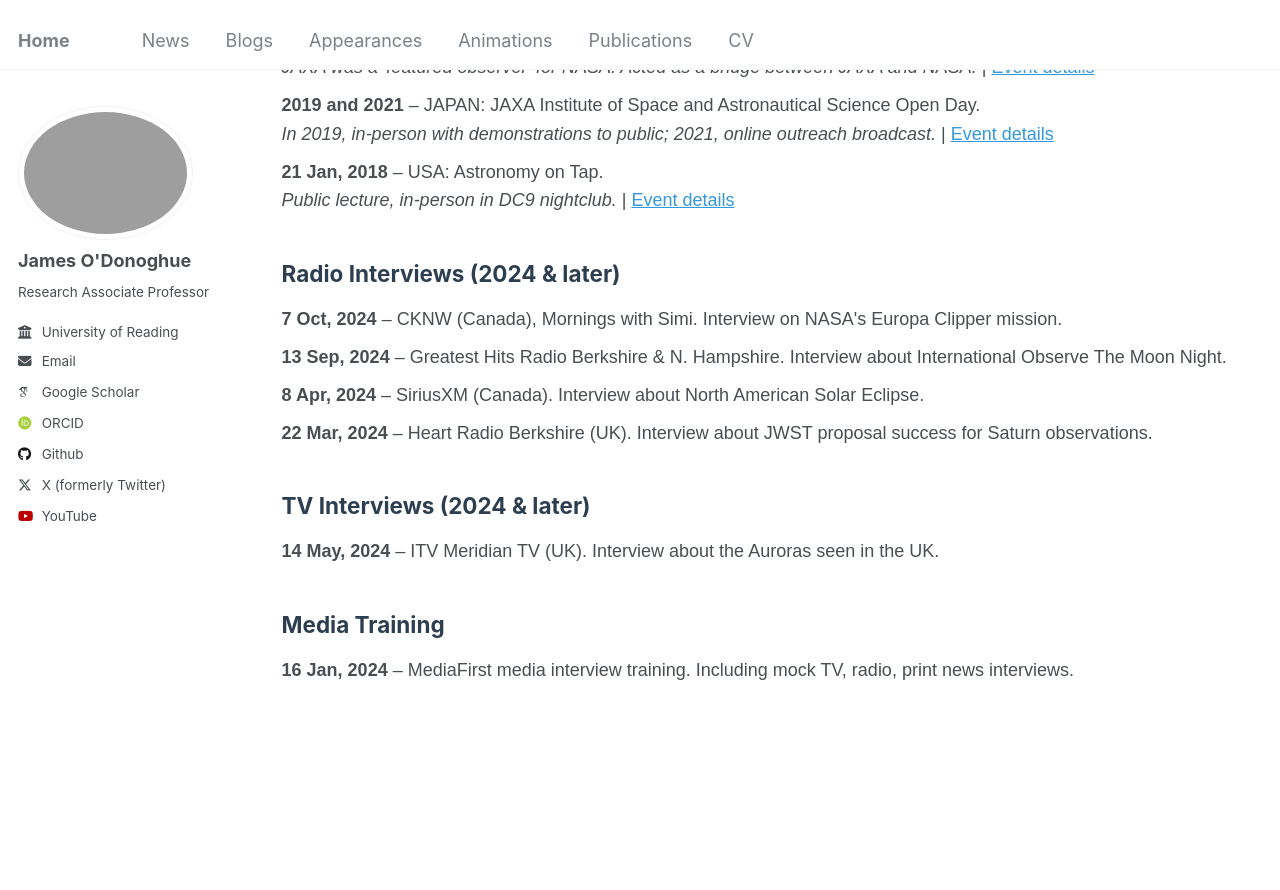
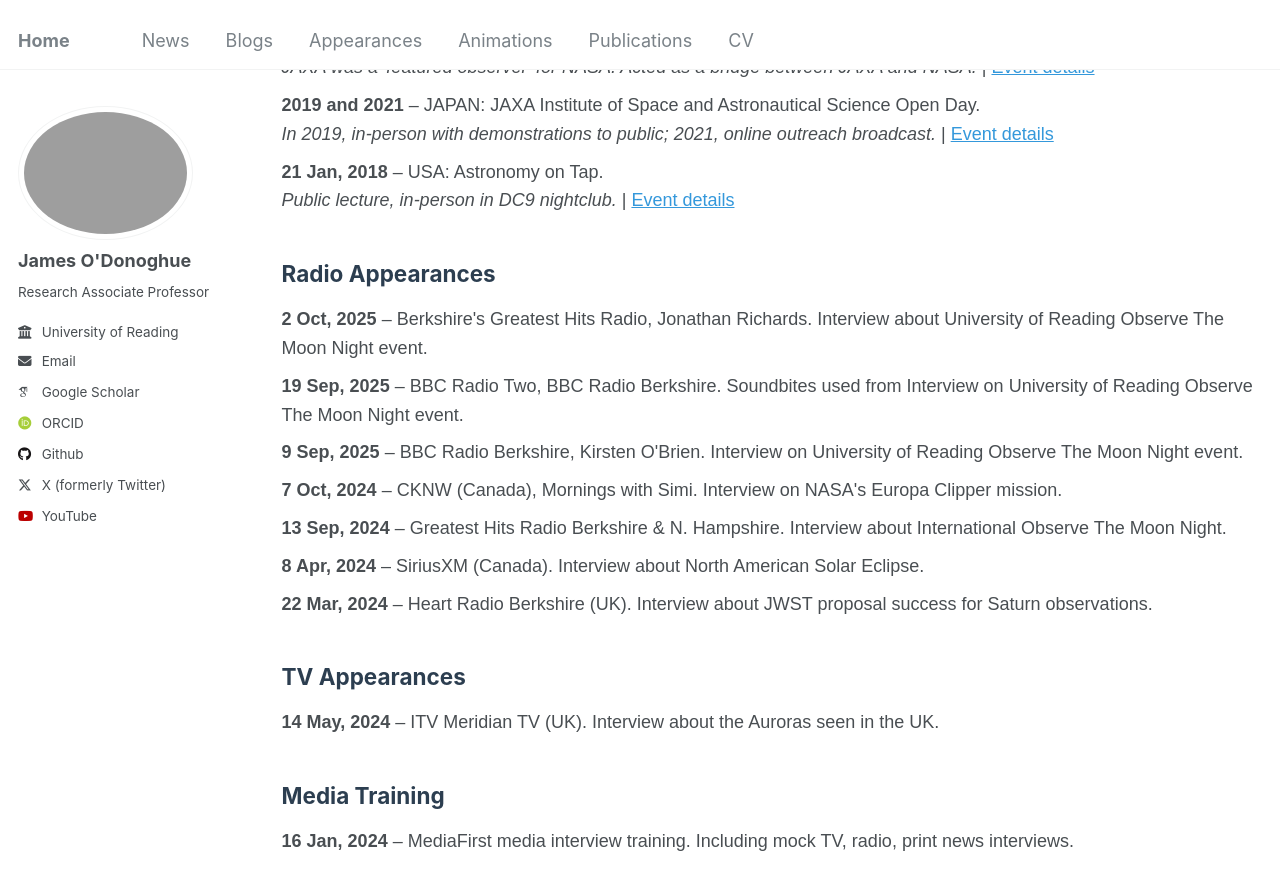
Before and after one commit to odonoghuespace/odonoghuespace.github.io, a Jekyll site: the page built from _pages/appearances.html, in a window 1280 px wide and 900 px high, scrolled down 1375 px. Shown: the top 890 px of the window. Built offline with Jekyll 4.4.1, drawn with Linux system fonts in a browser that asks for light colours; some web fonts are replaced.

Commit message:
Update appearances.html

```diff
--- a/_pages/appearances.html
+++ b/_pages/appearances.html
@@ -149,8 +149,11 @@ author_profile: true
     </div>
 
     <div class="section">
-        <h2>Radio Interviews (2024 & later)</h2>
+        <h2>Radio Appearances</h2>
         <ul>
+            <li><strong>2 Oct, 2025</strong> – Berkshire's Greatest Hits Radio, Jonathan Richards. Interview about University of Reading Observe The Moon Night event.</li>
+            <li><strong>19 Sep, 2025</strong> – BBC Radio Two, BBC Radio Berkshire. Soundbites used from Interview on University of Reading Observe The Moon Night event. </li>
+            <li><strong>9 Sep, 2025</strong> – BBC Radio Berkshire, Kirsten O'Brien. Interview on University of Reading Observe The Moon Night event.</li>
             <li><strong>7 Oct, 2024</strong> – CKNW (Canada), Mornings with Simi. Interview on NASA's Europa Clipper mission.</li>
             <li><strong>13 Sep, 2024</strong> – Greatest Hits Radio Berkshire & N. Hampshire. Interview about International Observe The Moon Night.</li>
             <li><strong>8 Apr, 2024</strong> – SiriusXM (Canada). Interview about North American Solar Eclipse.</li>
@@ -159,7 +162,7 @@ author_profile: true
     </div>
 
     <div class="section">
-        <h2>TV Interviews (2024 & later)</h2>
+        <h2>TV Appearances</h2>
         <ul>
             <li><strong>14 May, 2024</strong> – ITV Meridian TV (UK). Interview about the Auroras seen in the UK.</li>
         </ul>
```
